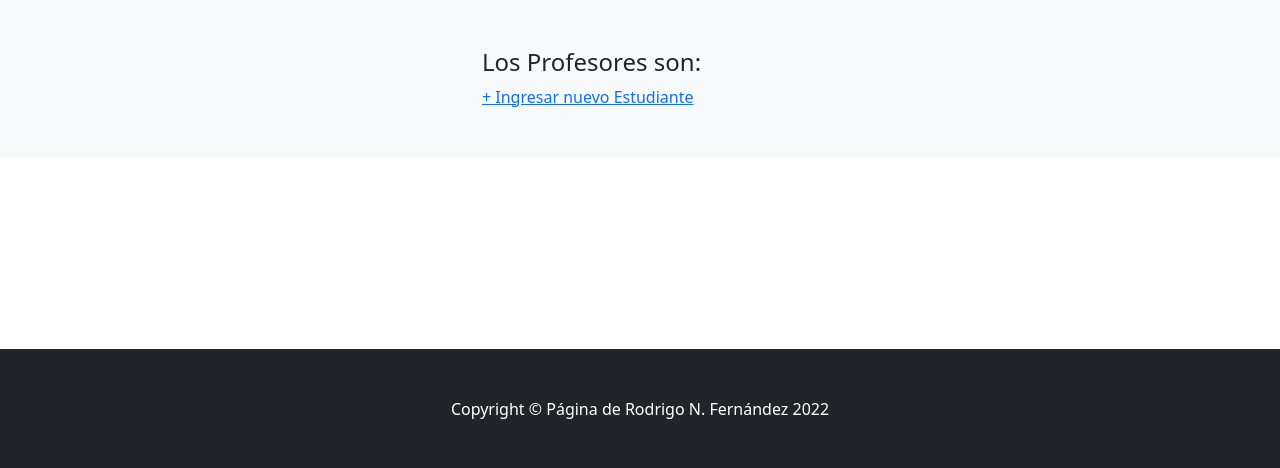
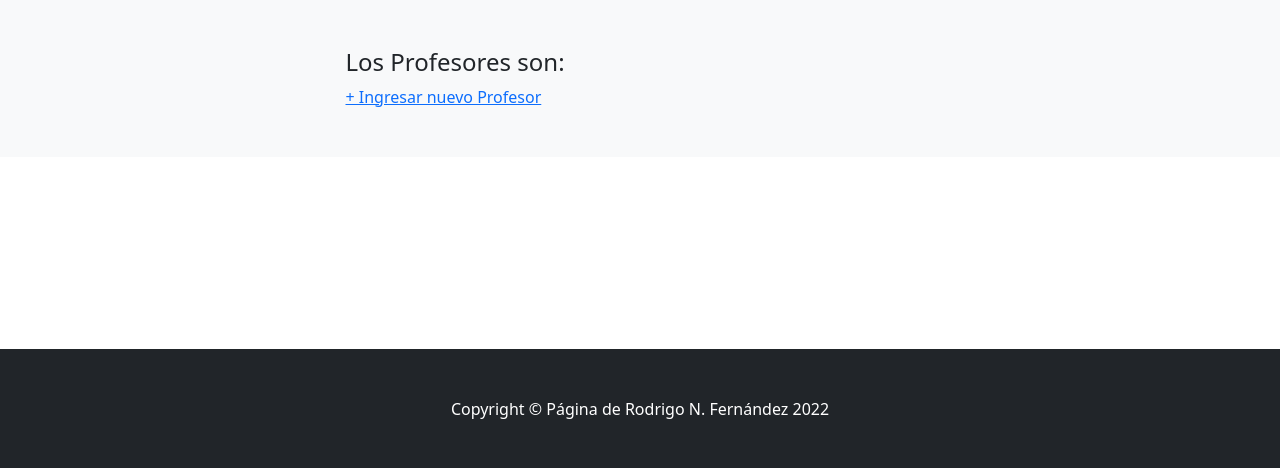
Before and after one commit to coco-fernandez/ProyectoCoder, a Django app: page /coderapp/profesores/ in a window 1280 px wide. Shown: the part 56-524 px from the top of the page. Run offline with Django 4.2, Linux system fonts and the light colour scheme; some libraries are stand-ins or nearby versions.

Commit message:
estudiantes terminados, creando form profe

```diff
--- a/ProyectoCoderApp/templates/ProyectoCoderApp/cursos.html
+++ b/ProyectoCoderApp/templates/ProyectoCoderApp/cursos.html
@@ -10,13 +10,13 @@ Inicio - AppCoder
 <section class="bg-light py-5">
     <div class="container px-5">
         <div class="row gx-5 justify-content-center">
-            <div class="col-lg-4">
+            <div class="col-lg-7">
                 <h4>Los cursos son:</h4>
                 <ul class="list-group">
                     {% for curso in cursos %}
                         <li class="list-group-item d-flex justify-content-between align-items-start">
                             {{ curso.nombre }}
-                            <span class="badge bg-primary rounded-pill">{{ curso.comision }}</span>
+                            <span class="badge bg-success rounded-pill">{{ curso.comision }}</span>
 
                         </li>
                     {% endfor %}
--- a/ProyectoCoderApp/templates/ProyectoCoderApp/estudiantes.html
+++ b/ProyectoCoderApp/templates/ProyectoCoderApp/estudiantes.html
@@ -10,14 +10,14 @@ Estudiantes - AppCoder
 <section class="bg-light py-5">
     <div class="container px-5">
         <div class="row gx-5 justify-content-center">
-            <div class="col-lg-4">
+            <div class="col-lg-7">
                 <h4>Los estudiantes son:</h4>
                 <ul class="list-group">
                     {% for estudiante in estudiantes %}
                         <li class="list-group-item d-flex justify-content-between align-items-start">
                             {{ estudiante.nombre }}
                             {{ estudiante.apellido }}
-                            {{ estudiante.email }}
+                            <span class="badge bg-success rounded-pill">{{ estudiante.email }}</span>
                         </li>
                     {% endfor %}
                 </ul>
--- a/ProyectoCoderApp/templates/ProyectoCoderApp/profesores.html
+++ b/ProyectoCoderApp/templates/ProyectoCoderApp/profesores.html
@@ -10,7 +10,7 @@ Profesores - AppCoder
 <section class="bg-light py-5">
     <div class="container px-5">
         <div class="row gx-5 justify-content-center">
-            <div class="col-lg-4">
+            <div class="col-lg-7">
                 <h4>Los Profesores son:</h4>
                 <ul class="list-group">
                     {% for estudiante in estudiantes %}
@@ -22,7 +22,7 @@ Profesores - AppCoder
                         </li>
                     {% endfor %}
                 </ul>
-                <a href="{% url 'crear_estudiante' %}"> + Ingresar nuevo Estudiante </a>
+                <a href="{% url 'crear_profesor' %}"> + Ingresar nuevo Profesor </a>
             </div>
         </div>
     </div>
```
